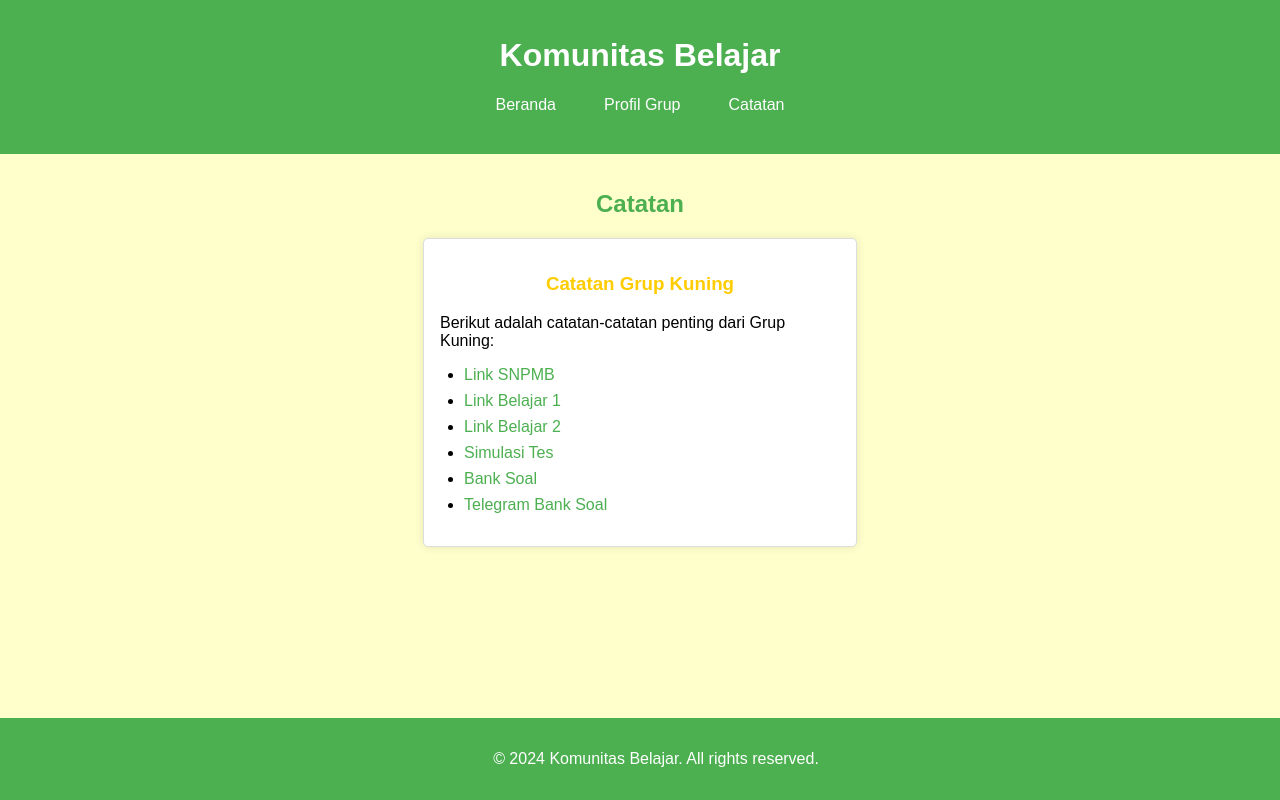
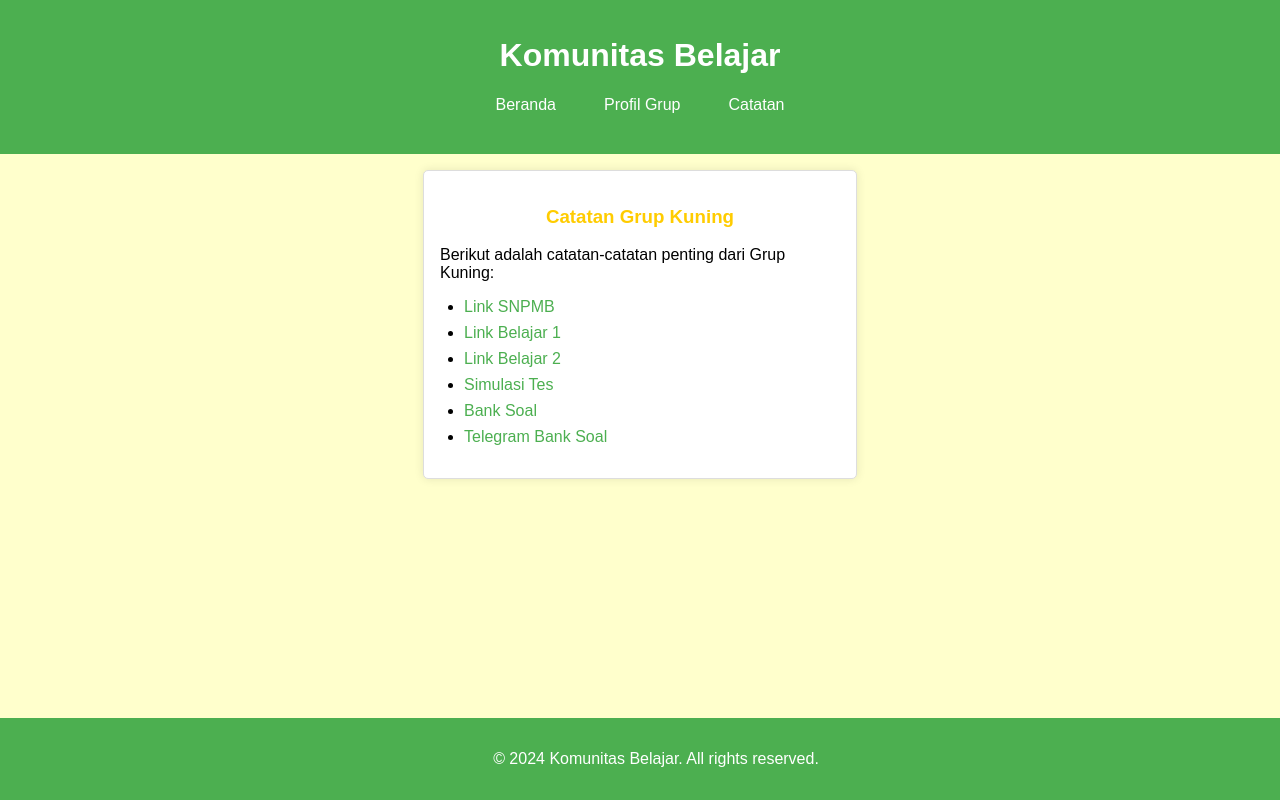
Before and after one commit to WiciptoSetiadi/GRUP-KUNING, a plain HTML site: page catatan.html in a window 1280 px wide. Drawn offline with Linux system fonts and the light colour scheme.

Commit message:
Update catatan.html

```diff
--- a/catatan.html
+++ b/catatan.html
@@ -19,7 +19,6 @@
     </header>
     <main>
         <section id="catatan">
-            <h2>Catatan</h2>
             <div class="catatan-container">
                 <div class="catatan">
                     <h3>Catatan Grup Kuning</h3>
```
